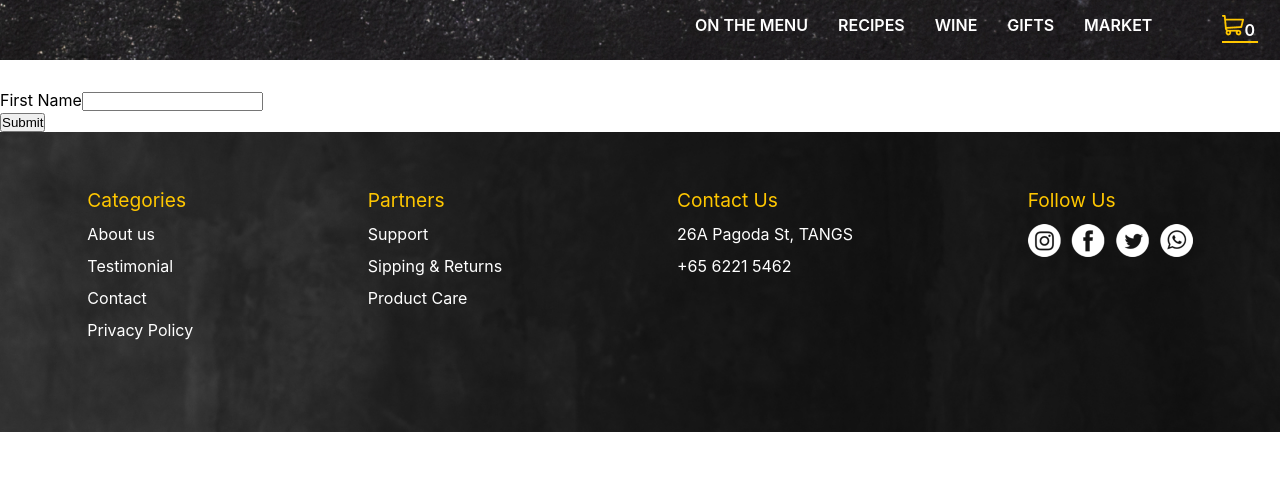
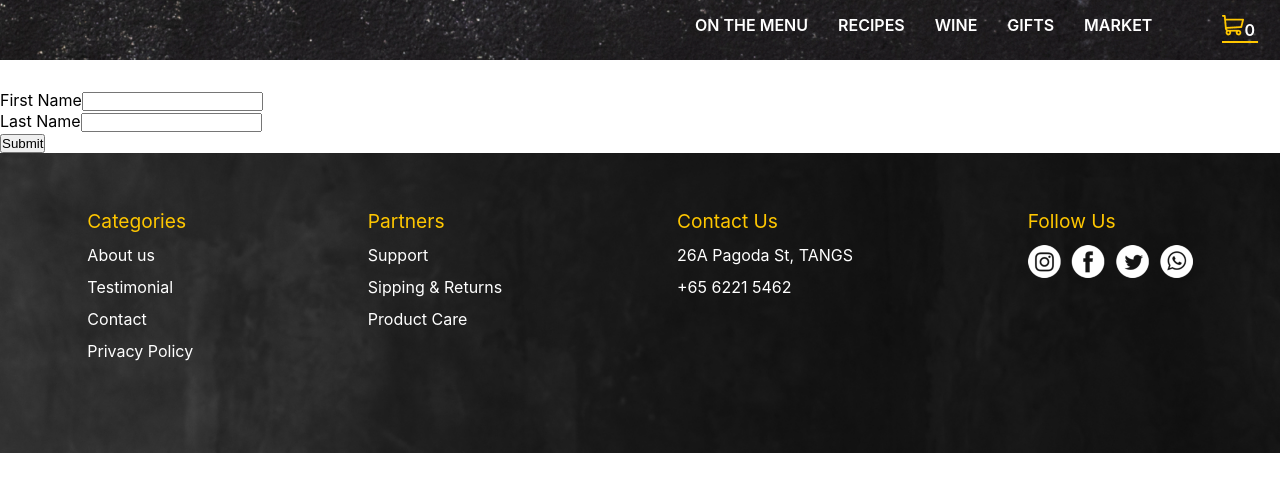
Before and after one commit to FlorenceNway/Burgers-Shop, a React (Create React App) app: page /cart in a window 1280 px wide. Shown: the top 492 px of the page. Built offline with nearby package versions, Linux system fonts and the light colour scheme.

Commit message:
post customer and order to API

```diff
--- a/src/components/OrderDetail.js
+++ b/src/components/OrderDetail.js
@@ -4,46 +4,69 @@ import API from './API'
 import "./style/Recipes.scss"
 import "./style/OrderDetails.scss";
 
-const OrderDetail = ({orders}) => {
+const OrderDetail = ({orders, qtyCounter, setQtyCounter}) => {
+
 
     const [localOrders, setLocalOrders] = useState(orders)
+    const [customerDetails, setCustomerDetails] = useState({
+        "firstname": "",
+        "lastname": "",
+        "email": "",
+        "password":"",
+        "mobileNumber": "",
+        "postcode": ""
+    })
 
     //setOrders([...orders, order])
-    console.log(localOrders)
 
-    const submitHandler = () => {
-        console.log('submit')
+
+    const submitHandler = (event) => {
+        event.preventDefault()
+        localOrders.push({customer:customerDetails})
+
+        API.postCustomer(customerDetails)
+        API.postOrder(localOrders)
+
     }
 
-    const inputChangeHandler = (e,id) => {
+
+    const orderQtyChangeHandler = (e,id) => {
         const orders = [...localOrders]
         const selectedOrderIndex = orders.findIndex(order => order.id == id)
 
         orders[selectedOrderIndex].qty = parseInt(e.target.value)
 
         setLocalOrders(orders)
+    }
 
+    const customerInfoChangeHandler = (e) => {
+        const {name,value} = e.target
+        setCustomerDetails({...customerDetails,[name]: value})
     }
 
     return  <div className="orderDetails">
                 <form onSubmit={submitHandler} className={'customers'}>
                     <div className="field">
                         <label className="label">First Name</label>
-                        <input className="input" type="text" required />
+                        <input className="input" type="text" name="firstname" onChange={customerInfoChangeHandler} required />
+                    </div>
+                    <div className="field">
+                        <label className="label">Last Name</label>
+                        <input className="input" type="text" name="lastname" onChange={customerInfoChangeHandler} required />
                     </div>
                     <button type="submit">Submit</button>
                 </form>
                 <ul className="orders">
+
                 {localOrders.map(order => (
                     <div className="recipe">
-
                         <li key={order.recipe.photo} className="recipePhoto">
                             <img src={`./burgers/${order.recipe.photo}`}></img>
                         </li>
                         <li key={order.recipe.title}>{order.recipe.title}</li>
                         <li key={order.recipe.id}>{order.recipe.description}</li>
                         <li><img src={clock}></img><span>{order.time}</span></li>
-                        <li><input type="number" min={0} max={10} value={order.qty} onChange={(e) => inputChangeHandler(e,order.id)}></input></li>
+                        <li><input type="number" min={0} max={10} value={order.qty} onChange={(e) => orderQtyChangeHandler(e,order.id)}></input></li>
                     </div>
 
                 ))}
```
